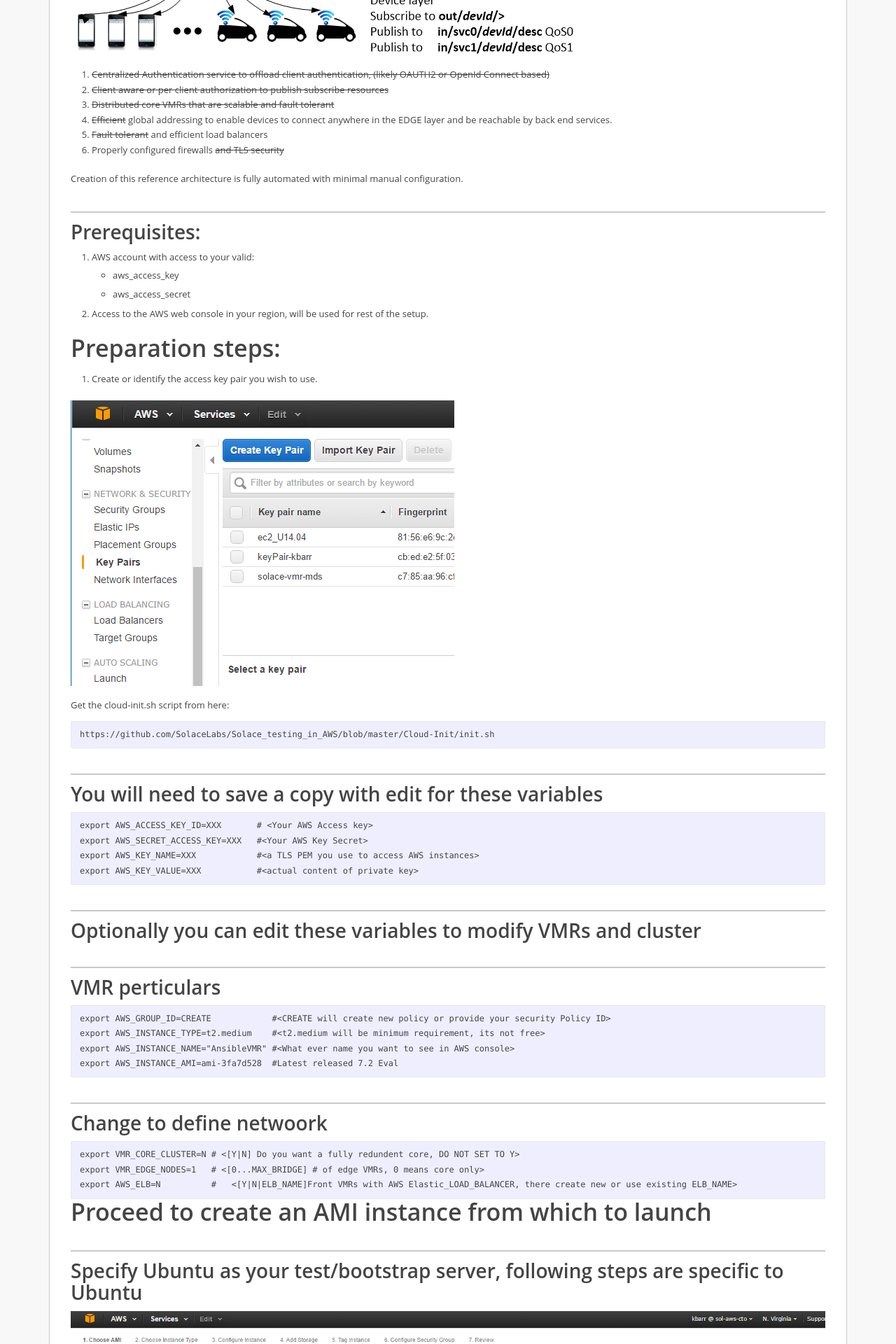
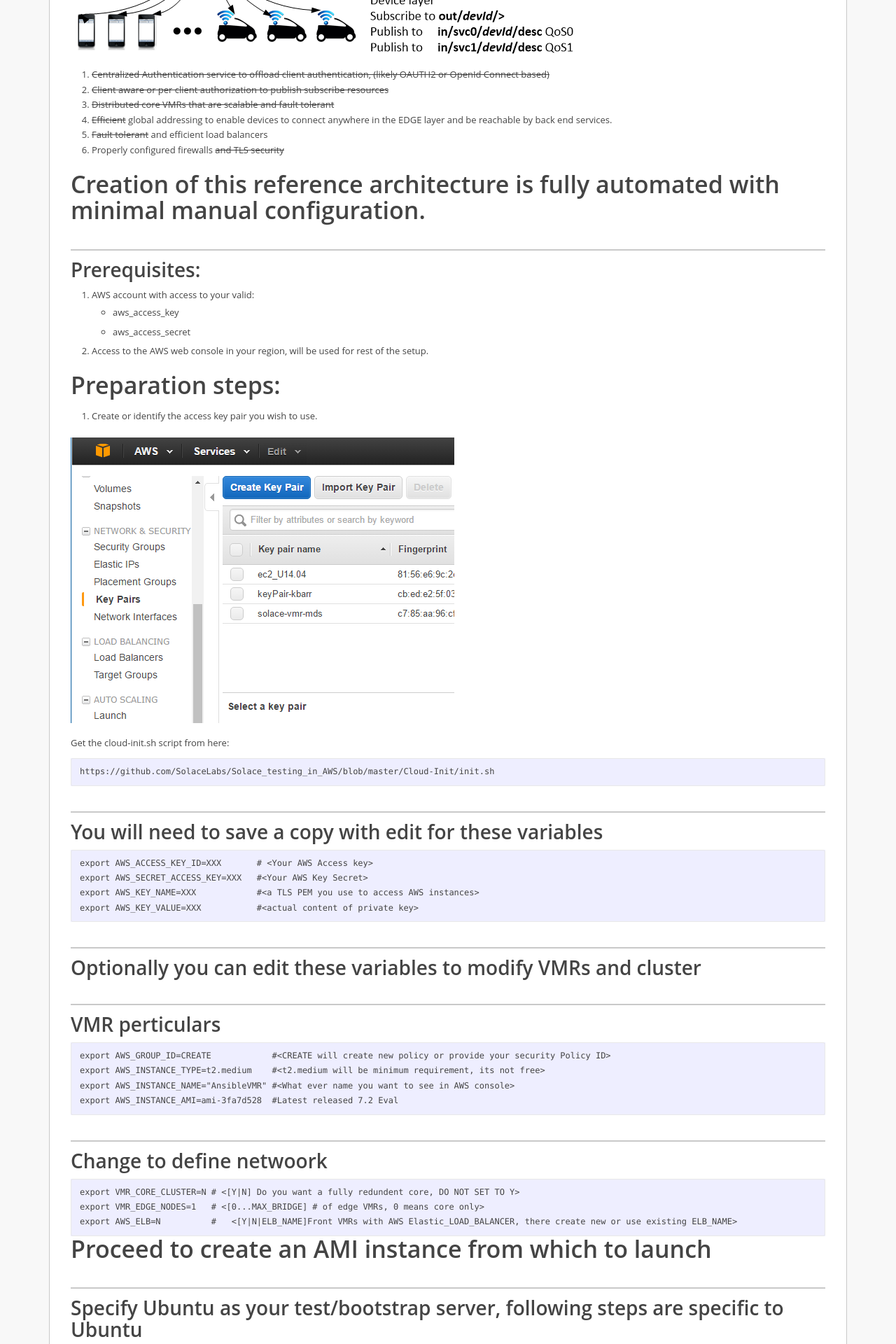
Before and after one commit to SolaceLabs/solace-iot-reference-architecture, a Jekyll site: the page built from docs/index.md, in a window 1280 px wide. Shown: the part 1852-3772 px from the top of the page at 70% size. Built offline with Jekyll 4.4.1, drawn with Linux system fonts in a browser that asks for light colours.

Commit message:
Changes some bolding

```diff
--- a/docs/index.md
+++ b/docs/index.md
@@ -31,7 +31,7 @@ Also MQTT svc1 downbound towards devices is not supported.
 5.	~~Fault tolerant~~ and efficient load balancers
 6.	Properly configured firewalls ~~and TLS security~~
 
-Creation of this reference architecture is fully automated with minimal manual configuration.
+# Creation of this reference architecture is fully automated with minimal manual configuration.
 
 ## Prerequisites:
 1.	AWS account with access to your valid:
```
